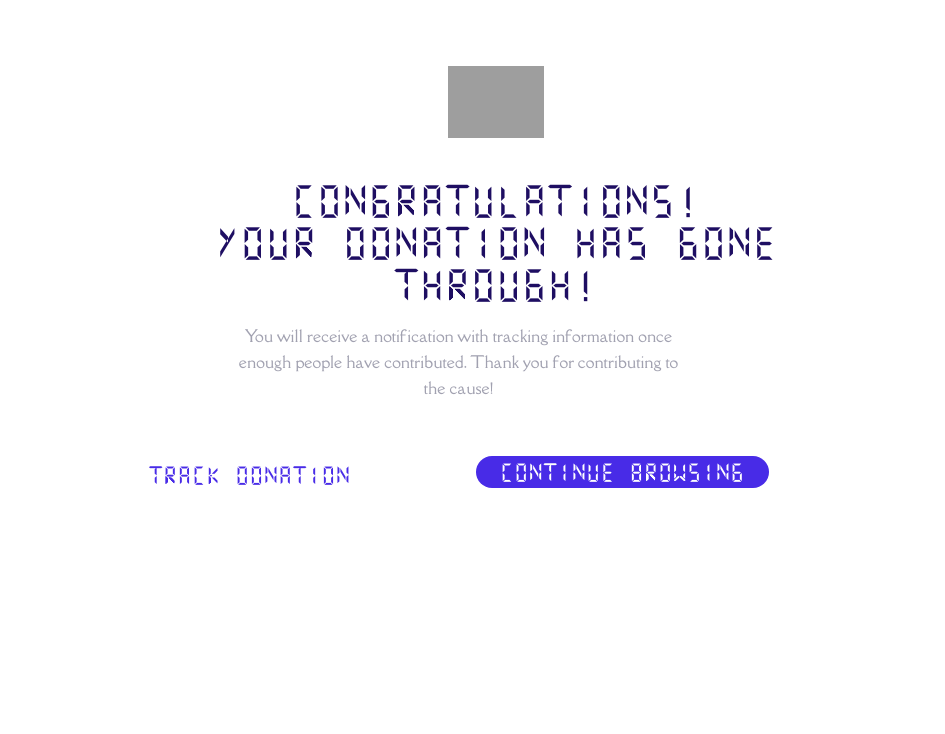
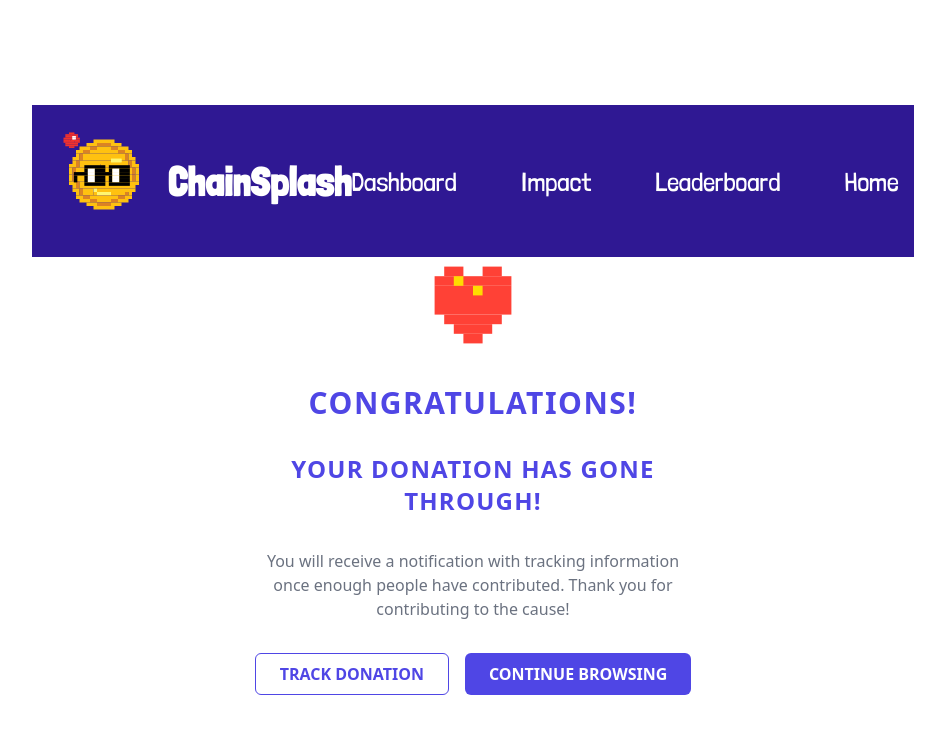
Before and after one commit to twliu-dorian/ethglobal-sf-hackathon, a Next.js app in the folder frontend/frontend/: page /confirmationPage in a window 1280 px wide. Shown: the top 734 px of the page, without its empty margins (167-1112 px from the left). Built offline with nearby package versions, Linux system fonts and the light colour scheme; grey boxes are pictures that could not be loaded.

Commit message:
updated confirmation page and ngo dash

```diff
--- a/frontend/frontend/pages/confirmationPage.jsx
+++ b/frontend/frontend/pages/confirmationPage.jsx
@@ -1,33 +1,58 @@
-import React from "react";
-import styles from '../styles/confirmationPage.module.css';
+import React from 'react';
+import Head from 'next/head';
+import Header from '../components/header.js';
 
-function ConfirmationPage() {
+const DonationConfirmation = () => {
   return (
-    <main className={styles.confirmationPage}>
-      <section className={styles.contentWrapper}>
-        <img
-          loading="lazy"
-          src="https://cdn.builder.io/api/v1/image/assets/TEMP/379f72f7059fd3f043ce3162f085258e14a09f17d9b3e543d86c66fdd82acb33?placeholderIfAbsent=true&apiKey=f385b829caee41588af58fa031c51f58"
-          className={styles.confirmationIcon}
-          alt="Confirmation icon"
-        />
-        <h1 className={styles.confirmationTitle}>
-          Congratulations! <br />
-          Your donation has gone through!
+    <div className="min-h-screen flex flex-col items-center justify-center bg-white text-center p-4">
+      <Header/ >
+      <Head>
+        <title>Donation Confirmation</title>
+        <link rel="icon" href="/favicon.ico" />
+      </Head>
+
+      <main className="max-w-md w-full space-y-8">
+        {/* Pixelated Heart Icon */}
+        <div className="w-24 h-24 mx-auto">
+          <svg viewBox="0 0 10 10" className="w-full h-full">
+            <rect x="2" y="1" width="2" height="1" fill="#FF4136" />
+            <rect x="6" y="1" width="2" height="1" fill="#FF4136" />
+            <rect x="1" y="2" width="8" height="1" fill="#FF4136" />
+            <rect x="1" y="3" width="8" height="3" fill="#FF4136" />
+            <rect x="2" y="6" width="6" height="1" fill="#FF4136" />
+            <rect x="3" y="7" width="4" height="1" fill="#FF4136" />
+            <rect x="4" y="8" width="2" height="1" fill="#FF4136" />
+            {/* Add yellow pixels */}
+            <rect x="3" y="2" width="1" height="1" fill="#FFDC00" />
+            <rect x="5" y="3" width="1" height="1" fill="#FFDC00" />
+          </svg>
+        </div>
+
+        {/* Congratulatory Message */}
+        <h1 className="text-3xl font-bold text-indigo-600 tracking-wider">
+          CONGRATULATIONS!
         </h1>
-        <div className={styles.messageWrapper}>
-          <p className={styles.confirmationMessage}>
-            You will receive a notification with tracking information once enough people have contributed.
-            Thank you for contributing to the cause!
-          </p>
-          <div className={styles.actionButtons}>
-            <button className={styles.trackDonationButton}>Track Donation</button>
-            <button className={styles.continueButton}>Continue Browsing</button>
-          </div>
+        <h2 className="text-2xl font-semibold text-indigo-600 tracking-wider">
+          YOUR DONATION HAS GONE THROUGH!
+        </h2>
+
+        {/* Notification Message */}
+        <p className="text-gray-500 mt-4">
+          You will receive a notification with tracking information once enough people have contributed. Thank you for contributing to the cause!
+        </p>
+
+        {/* Buttons */}
+        <div className="flex flex-col sm:flex-row justify-center space-y-4 sm:space-y-0 sm:space-x-4 mt-8">
+          <button className="px-6 py-2 border border-indigo-600 text-indigo-600 font-semibold rounded-md hover:bg-indigo-100 transition duration-300">
+            TRACK DONATION
+          </button>
+          <button className="px-6 py-2 bg-indigo-600 text-white font-semibold rounded-md hover:bg-indigo-700 transition duration-300">
+            CONTINUE BROWSING
+          </button>
         </div>
-      </section>
-    </main>
+      </main>
+    </div>
   );
-}
+};
 
-export default ConfirmationPage;
+export default DonationConfirmation;
--- a/frontend/frontend/pages/donationPage.js
+++ b/frontend/frontend/pages/donationPage.js
@@ -1,10 +1,10 @@
 // src/pages/DonationConfirmation.jsx
 
 import React from "react";
-import Header from "../components/Header.js"; // Ensure correct casing
+import Header from "../components/header.js"; // Ensure correct casing
 import styles from '../public/css/DonationConfirmation.module.css';
-import ConfirmationSection from '../components/ConfirmationSelection.js';
-import DonationList from '../components/DonationLists.js';
+import ConfirmationSection from '../components/confirmationSelection.js';
+import DonationList from '../components/donationLists.js';
 import ConfirmDonationButton from "../components/ConfirmDonationButton.js";
 // import NavBar from "../components/NavBar.js"; // Ensure correct path and casing if needed
 
--- a/frontend/frontend/pages/ngoDash.jsx
+++ b/frontend/frontend/pages/ngoDash.jsx
@@ -1,25 +1,26 @@
 import React from 'react';
 import { Heart } from 'lucide-react';
+import Header from '../components/header.js';
 
-const Header = () => (
-  <header className="bg-indigo-700 text-white p-4 flex justify-between items-center">
-    <div className="flex items-center space-x-2">
-      <div className="bg-yellow-400 rounded-full p-2 w-10 h-10 flex items-center justify-center">
-        <span className="text-black font-bold">CS</span>
-      </div>
-      <span className="text-2xl font-bold">ChainSplash</span>
-    </div>
-    <nav className="space-x-4">
-      <a href="#" className="hover:underline">Dashboard</a>
-      <a href="#" className="hover:underline">Impact</a>
-      <a href="#" className="hover:underline">Leaderboard</a>
-      <a href="#" className="hover:underline">Home</a>
-    </nav>
-    <button className="bg-white text-indigo-700 px-4 py-2 rounded-full font-semibold">
-      Connect to Wallet
-    </button>
-  </header>
-);
+// const Header = () => (
+//   <header className="bg-indigo-700 text-white p-4 flex justify-between items-center">
+//     <div className="flex items-center space-x-2">
+//       <div className="bg-yellow-400 rounded-full p-2 w-10 h-10 flex items-center justify-center">
+//         <span className="text-black font-bold">CS</span>
+//       </div>
+//       <span className="text-2xl font-bold">ChainSplash</span>
+//     </div>
+//     <nav className="space-x-4">
+//       <a href="#" className="hover:underline">Dashboard</a>
+//       <a href="#" className="hover:underline">Impact</a>
+//       <a href="#" className="hover:underline">Leaderboard</a>
+//       <a href="#" className="hover:underline">Home</a>
+//     </nav>
+//     <button className="bg-white text-indigo-700 px-4 py-2 rounded-full font-semibold">
+//       Connect to Wallet
+//     </button>
+//   </header>
+// );
 
 const NGOProfile = () => (
   <div className="bg-white p-6 rounded-lg shadow-md">
```
Also changed, not shown: 1 other file (tests, documents, lock files or other folders).
